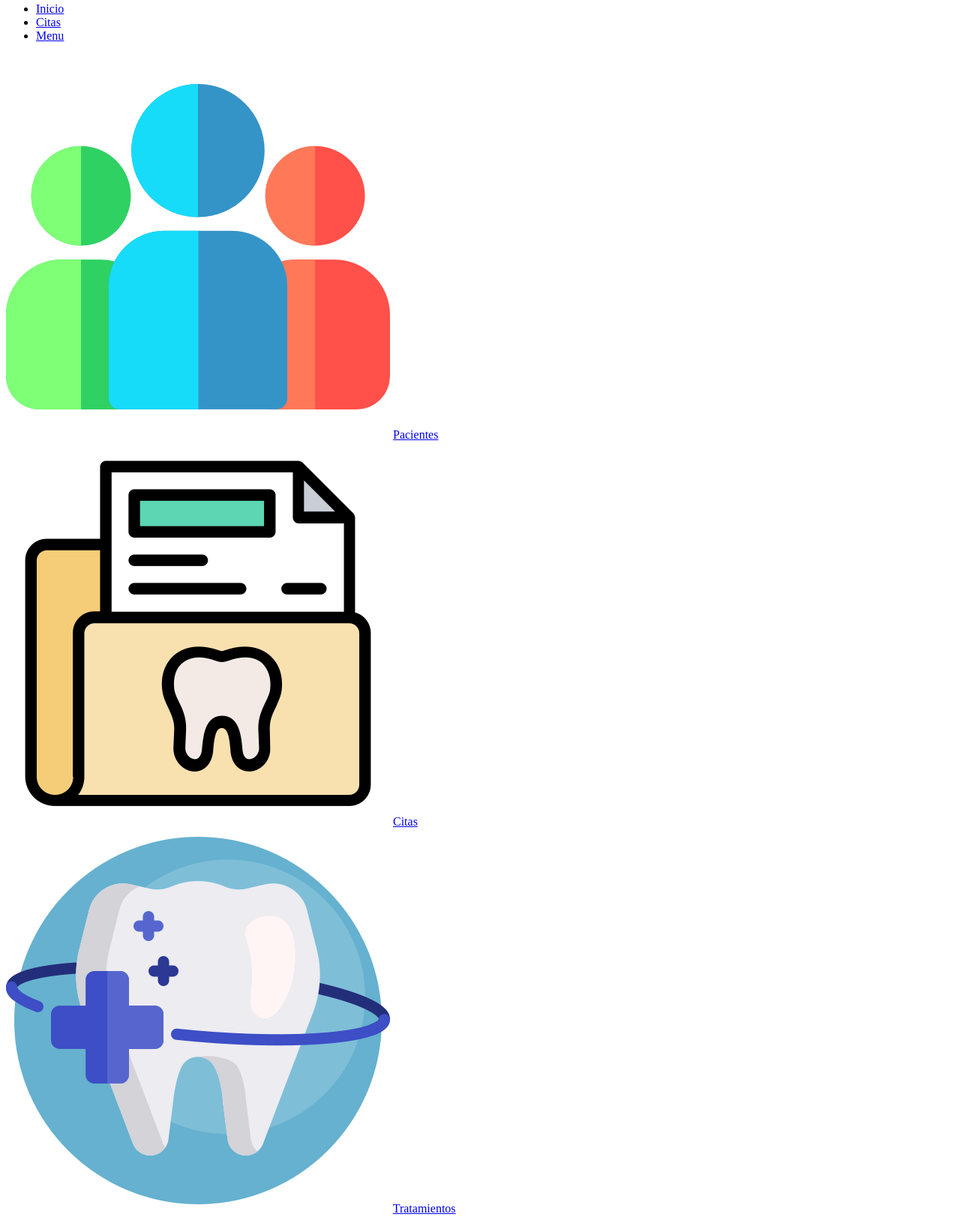
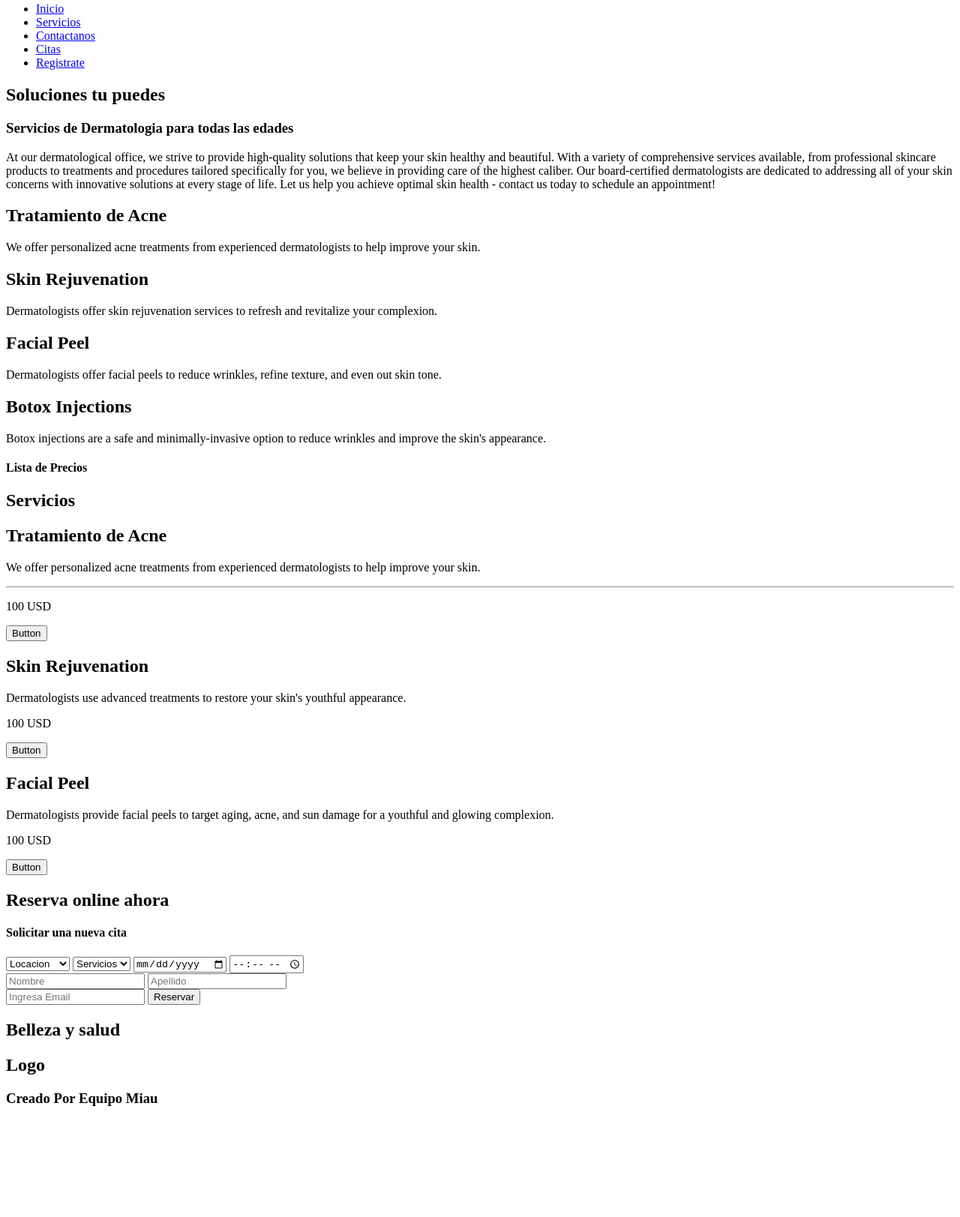
Before and after one commit to GilbertoM0/Progra-Web, a plain HTML site: page ProjectLEO/menuP.html in a window 1280 px wide. Shown: the part 39-1662 px from the top of the page at 75% size. After the commit the page ends 1534 px from the top, so only its background shows below. Drawn offline with Linux system fonts and the light colour scheme.

Commit message:
Cambios en index y en menuP con la estructura

```diff
--- a/ProjectLEO/menuP.html
+++ b/ProjectLEO/menuP.html
@@ -12,28 +12,115 @@
                 <label for="">ODONTOLOGIA</label>
                 <ul>
                     <li><a href="#">Inicio</a></li>
+                    <li><a href="#">Servicios</a></li>
+                    <li><a href="#">Contactanos</a></li>
                     <li><a href="#">Citas</a></li>
-                    <li><a href="#">Menu</a></li>
+                    <li><a href="#">Registrate</a></li>
                 </ul>
             </header>
         </div>
+        <div class="carrusel">
+            <!-- No se hacerlo aun -->
+        </div>
         <div class="general-content">
-            <div class="Pacientes">
-                <img src="./img/grupo.png" alt="Pacientes">
-                <a href="#" class="lblUsuario">Pacientes</a>
+            <div class="Soluciones">
+                <h2>Soluciones tu puedes</h2>
+              <h3>Servicios de Dermatologia para todas las edades</h3>
+              <p>At our dermatological office, we strive to provide high-quality solutions that keep your skin healthy and beautiful. With a variety of comprehensive services available, from professional skincare products to treatments and procedures tailored specifically for you, we believe in providing care of the highest caliber. Our board-certified dermatologists are dedicated to addressing all of your skin concerns with innovative solutions at every stage of life. Let us help you achieve optimal skin health - contact us today to schedule an appointment!</p>
             </div>
-            <div class="Citas">
-                <img src="./img/registro-dental.png" alt="Citas">
-                <a href="#">Citas</a>
+            <div class="servicios">
+                <div class="Acne">
+                    <h2>Tratamiento de Acne</h2>
+                    <p>We offer personalized acne treatments from experienced dermatologists to help improve your skin.</p>
+                </div>
+                <div class="Skin">
+                    <h2>Skin Rejuvenation</h2>
+                    <p>Dermatologists offer skin rejuvenation services to refresh and revitalize your complexion.</p>
+                </div>
+                <div class="Facial">
+                    <h2>Facial Peel</h2>
+                    <p>Dermatologists offer facial peels to reduce wrinkles, refine texture, and even out skin tone.</p>
+                </div>
+                <div class="Botox">
+                    <h2>Botox Injections</h2>
+                    <p>Botox injections are a safe and minimally-invasive option to reduce wrinkles and improve the skin's appearance.</p>
+                </div>
             </div>
-            <div class="Tratamientos">
-                <img src="./img/odontologia.png" alt="Tratamientos">
-                <a href="#">Tratamientos</a>
+            <div class="PriceList">
+                <h4>Lista de Precios</h4>
+                <h2>Servicios</h2>
+                <div class="Acne">
+                    <h2>Tratamiento de Acne</h2>
+                    <p>We offer personalized acne treatments from experienced dermatologists to help improve your skin.</p>
+                    <hr>
+                    <p>100 USD</p>
+                    <input type="button" value="Button">
+                </div>
+                <div class="Skin">
+                    <h2>Skin Rejuvenation</h2>
+                    <p>Dermatologists use advanced treatments to restore your skin's youthful appearance.</p>
+                    <p>100 USD</p>
+                    <input type="button" value="Button">
+                </div>
+                <div class="Facial">
+                    <h2>Facial Peel</h2>
+                    <p>Dermatologists provide facial peels to target aging, acne, and sun damage for a youthful and glowing complexion.</p>
+                    <p>100 USD</p>
+                    <input type="button" value="Button">
+                </div>
+            </div>
+            <div class="CarrucelDeInfo">
+                <!-- Info aqui -->
+            </div>
+            <div class="formContainer">
+                <div class="formDates">
+                    <h2>Reserva online ahora</h2>
+                    <h4>Solicitar una nueva cita</h4>
+                    <form action="">
+                        <!-- Locacion -->
+                        <select class="For">
+                            <option value="d">Locacion</option>
+                            <option value="J">Jiquilpan</option>
+                            <option value="S">Sahuayo</option>
+                            <option value="Sa">San Pedro</option>
+                            <option value="O">Otro</option>
+                        </select>
+                        <!-- Servicios -->
+                        <select name="" id="">
+                            <option value="d">Servicios</option>
+                            <option value="a">Acne</option>
+                            <option value="s">Skin</option>
+                            <option value="f">Facial</option>
+                        </select>
+                        <!-- Date -->
+                        <input type="date" value="Date">
+                        <!-- Time -->
+                        <input type="time" name="" id=""><br>
+                        <!-- formF -->
+                        <input type="text" name="First" id="First" placeholder="Nombre" required>
+                        <input type="text" name="Last" id="Last" placeholder="Apellido" required><br>
+                        <input type="email" name="email" id="email" placeholder="Ingresa Email" required>
+                        <input type="button" name="btnReservar" value="Reservar">
+                    </form>
+                </div>
+                <div class="formResult">
+                </div>
+                <!-- Carrusel Img -->
+                <div class="CarruselImg"></div>
             </div>
         </div>
     </main>
     <footer>
-
+        <div class="Redes">
+            <h2>Belleza y salud</h2>
+            <div class="f"></div>
+            <div class="tw"></div>
+            <div class="in"></div>
+            <div class="w"></div>
+            <div class="tele"></div>
+        </div>
+        <h2>Logo</h2>
+        <h3>Creado Por Equipo Miau</h3>
     </footer>
 </body>
 </html>
```
Also changed, not shown: ProjectLEO/index.html (+2 -2 lines).
